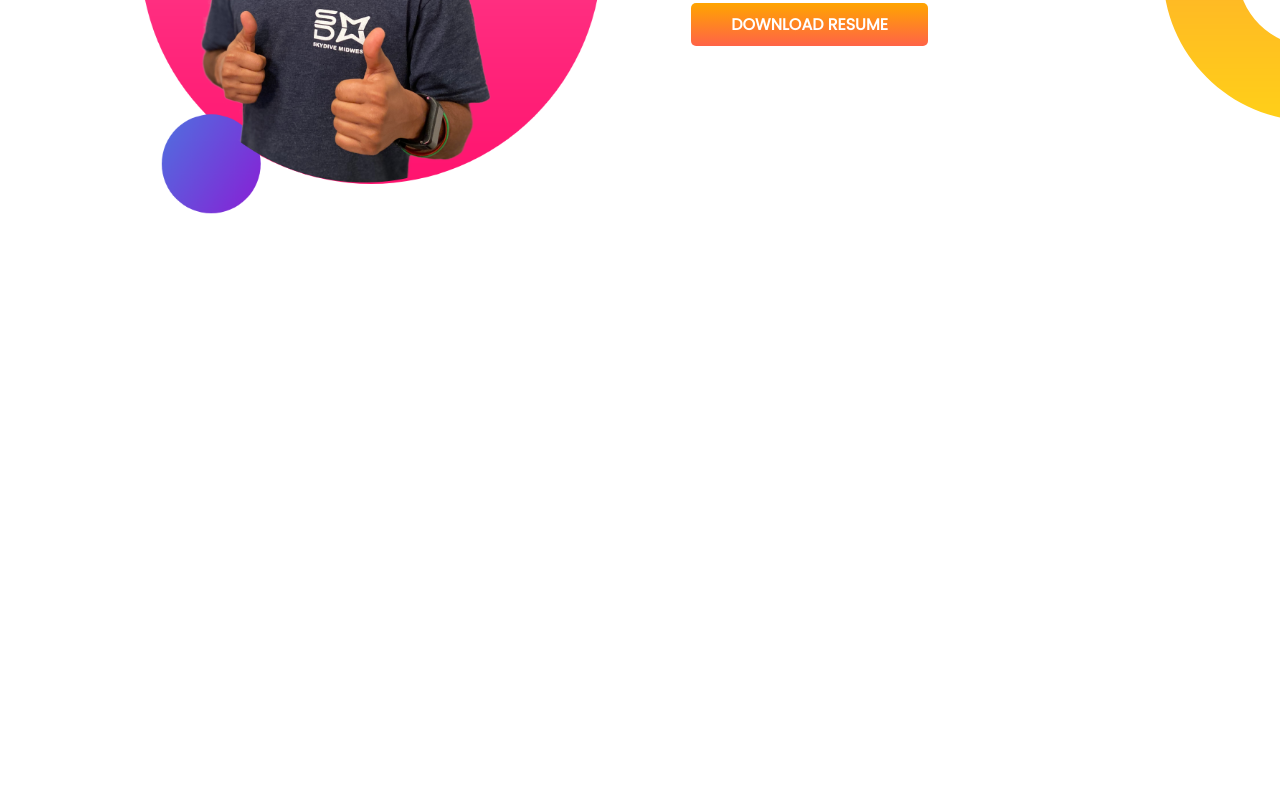
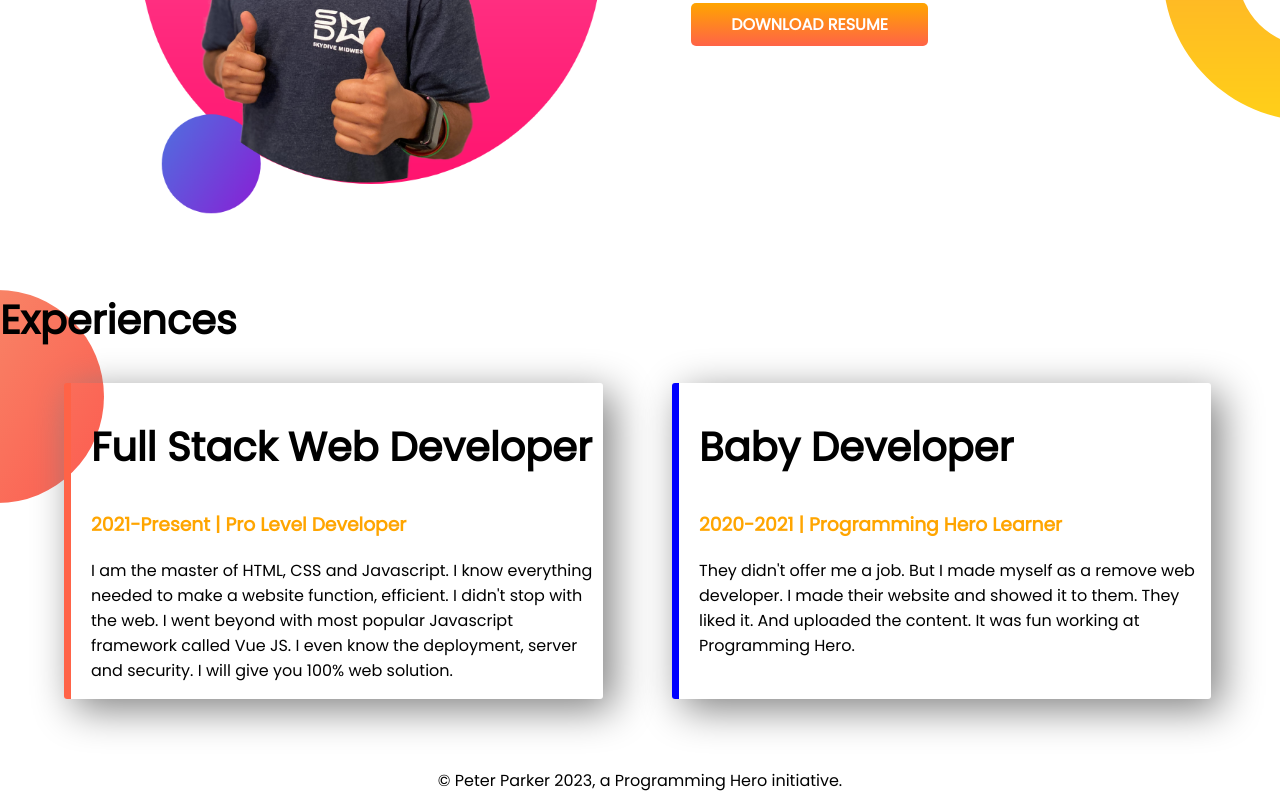
Before and after one commit to suchana001/developer-portfolie, a plain HTML site: page index.html in a window 1280 px wide. Shown: the part 862-1671 px from the top of the page. Before the commit the page ends 1152 px from the top, so only its background shows below. Drawn offline with Linux system fonts and the light colour scheme.

Commit message:
experiences and footer added

```diff
--- a/index.html
+++ b/index.html
@@ -14,7 +14,7 @@
     <link rel="stylesheet" href="style.css" />
   </head>
   <body>
-    <section class="top-banner">
+    <section class="top-banner flexible-container">
       <div class="half-width">
         <h1>Welcome To</h1>
         <h1><span class="orange-color">Peter Parker</span> World!</h1>
@@ -37,12 +37,12 @@
       </div>
     </section>
 
-    <section class="dream-big">
+    <section class="dream-big flexible-container">
       <div class="half-width">
         <img src="images/jhankar2.png" alt="Jhanker2" />
       </div>
       <div class="half-width">
-        <h1 style="font-size: 40px;">Dream Big</h1>
+        <h1 class="smallen-h1">Dream Big</h1>
         <h3>Become a web developer</h3>
         <p>
           I already learned the basic HTML and CSS. I can build any simple
@@ -57,5 +57,34 @@
         >
       </div>
     </section>
+    <section class="experience-area">
+      <h1 class="smallen-h1">Experiences</h1>
+      <div class="flexible-container">
+        <div id="full-stack-developer" class="experience-item">
+          <h1 class="smallen-h1">Full Stack Web Developer</h1>
+          <h3 class="orange-color">2021-Present | Pro Level Developer</h3>
+          <p>
+            I am the master of HTML, CSS and Javascript. I know everything
+            needed to make a website function, efficient. I didn't stop with the
+            web. I went beyond with most popular Javascript framework called Vue
+            JS. I even know the deployment, server and security. I will give you
+            100% web solution.
+          </p>
+        </div>
+        <div class="experience-item">
+          <h1 class="smallen-h1">Baby Developer</h1>
+          <h3 class="orange-color">2020-2021 | Programming Hero Learner</h3>
+          <p>
+            They didn't offer me a job. But I made myself as a remove web
+            developer. I made their website and showed it to them. They liked
+            it. And uploaded the content. It was fun working at Programming
+            Hero.
+          </p>
+        </div>
+      </div>
+    </section>
   </body>
+<footer >
+    <p>© Peter Parker 2023, a Programming Hero initiative.</p>
+</footer>
 </html>
--- a/style.css
+++ b/style.css
@@ -5,10 +5,13 @@ body{
 h1{
     font-size: 50px;
 }
+.smallen-h1{
+    font-size: 40px;
+}
 .orange-color{
     color: orange;
 }
-section{
+.flexible-container{
     display: flex;
     margin-bottom: 69px;
 }
@@ -39,3 +42,22 @@ section{
     background-repeat: no-repeat;
     background-position: right;
 }
+.experience-area{
+    background-image: url(images/exp-bg.png);
+    background-repeat: no-repeat;
+}
+.experience-item{
+    width: 40%;
+    margin-left: 5%;
+    margin-right: 5px;
+    padding-left: 20px;
+    border-radius: 3px;
+     border-left: 7px solid blue;
+    box-shadow: 10px 10px 40px grey;
+}
+#full-stack-developer{
+    border-left: 7px solid tomato;
+}
+footer p{
+    text-align: center;
+}
```
